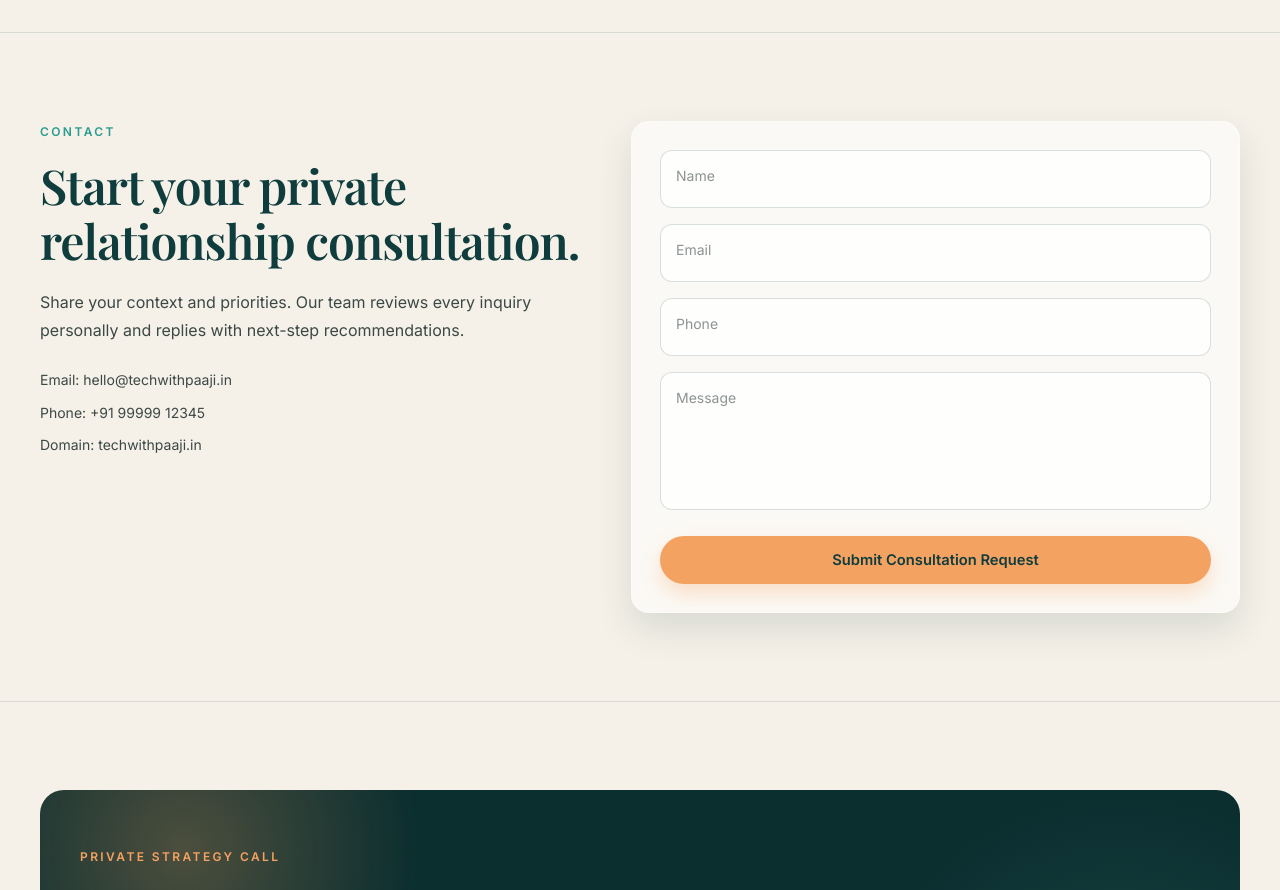
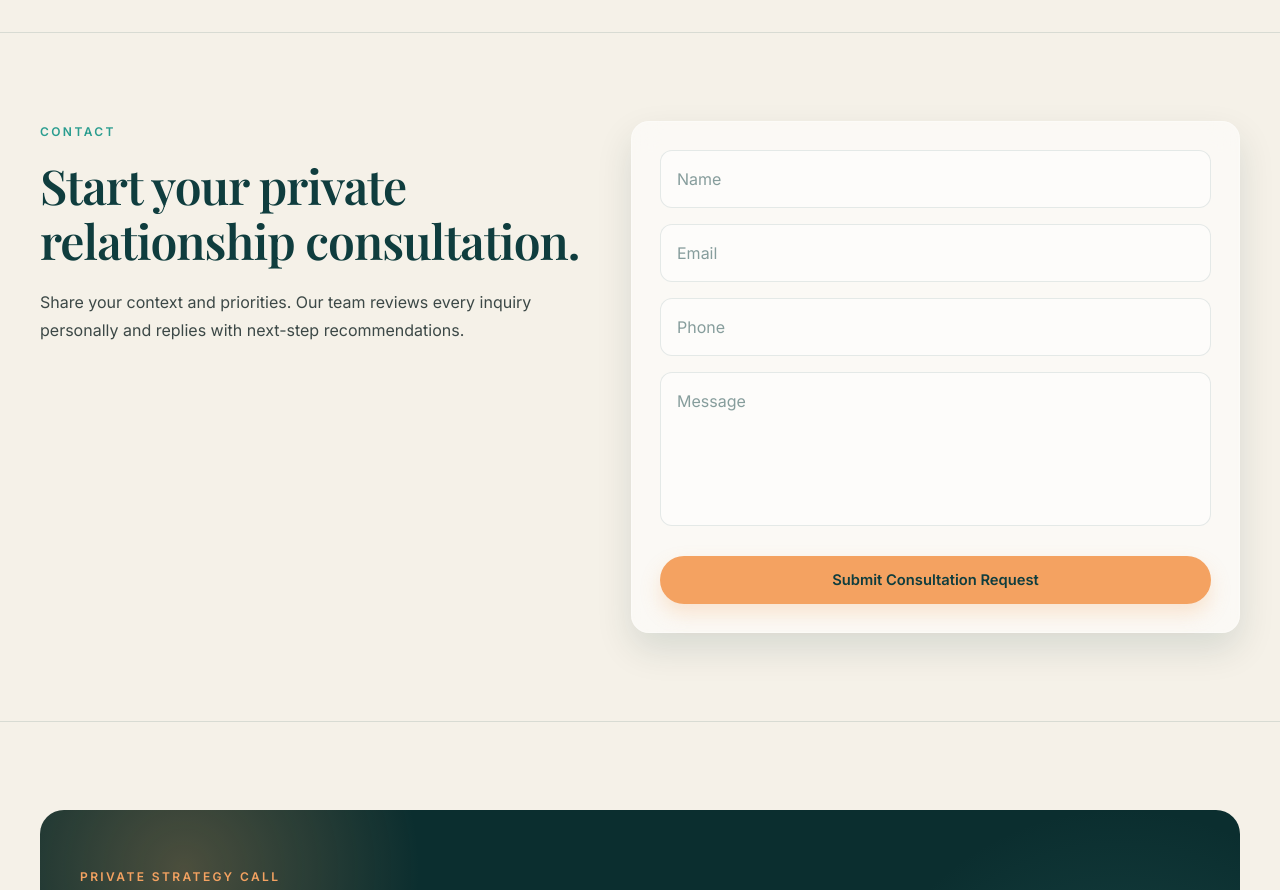
Before and after one commit to Darshan00555/techwithpaaji, a Next.js app: page / in a window 1280 px wide. Shown: the part 3520-4410 px from the top of the page. Built offline with nearby package versions, Linux system fonts and the light colour scheme.

Commit message:
update emailjs and uiux

```diff
--- a/components/ContactForm.js
+++ b/components/ContactForm.js
@@ -2,6 +2,7 @@
 
 import { motion } from "framer-motion";
 import { useMemo, useState } from "react";
+import emailjs from "@emailjs/browser";
 
 const defaultForm = {
   name: "",
@@ -34,74 +35,25 @@ function validate(values) {
   return errors;
 }
 
-function FloatingField({
-  id,
-  label,
-  value,
-  error,
-  onChange,
-  type = "text",
-  textarea = false,
-}) {
-  const active = value.length > 0;
-  const fieldClasses = `w-full rounded-xl border bg-white/75 px-4 pb-3 pt-6 text-sm text-[#0E1E1E] outline-none transition-colors duration-200 ${
-    error
-      ? "border-red-400 focus:border-red-500"
-      : "border-[#0F3D3E]/16 focus:border-[#2A9D8F]"
-  }`;
-
-  return (
-    <label htmlFor={id} className="relative block">
-      {textarea ? (
-        <textarea
-          id={id}
-          rows={5}
-          value={value}
-          onChange={onChange}
-          className={fieldClasses + " resize-none"}
-        />
-      ) : (
-        <input
-          id={id}
-          type={type}
-          value={value}
-          onChange={onChange}
-          className={fieldClasses}
-        />
-      )}
-      <span
-        className={`pointer-events-none absolute left-4 transition-all duration-200 ${
-          active
-            ? "top-2 text-[11px] uppercase tracking-[0.16em] text-[#2A9D8F]"
-            : "top-4 text-sm text-[#0E1E1E]/48"
-        }`}
-      >
-        {label}
-      </span>
-      {error && <p className="mt-1 text-xs text-red-500">{error}</p>}
-    </label>
-  );
-}
-
 export default function ContactForm() {
   const [values, setValues] = useState(defaultForm);
   const [submitted, setSubmitted] = useState(false);
+  const [loading, setLoading] = useState(false);
   const [touched, setTouched] = useState({});
+  const [errorMessage, setErrorMessage] = useState("");
 
   const errors = useMemo(() => validate(values), [values]);
   const hasErrors = Object.keys(errors).length > 0;
 
   const updateField = (key) => (event) => {
     setSubmitted(false);
+    setErrorMessage("");
     setValues((prev) => ({ ...prev, [key]: event.target.value }));
   };
 
-  const handleBlur = (key) => () => {
-    setTouched((prev) => ({ ...prev, [key]: true }));
-  };
+  const handleSubmit = async (event) => {
+    event.preventDefault();
 
-  const handleSubmit = (event) => {
-    event.preventDefault();
     setTouched({
       name: true,
       email: true,
@@ -109,20 +61,43 @@ export default function ContactForm() {
       message: true,
     });
 
-    if (!hasErrors) {
+    if (hasErrors) return;
+
+    setLoading(true);
+    setErrorMessage("");
+
+    try {
+      await emailjs.send(
+        "service_d44ivwg",
+        "template_kmvx69m",
+        {
+          name: values.name,
+          email: values.email,
+          phone: values.phone,
+          message: values.message,
+          time: new Date().toLocaleString(),
+        },
+        "OtLeN4-GXrnnCCoNU"
+      );
+
       setSubmitted(true);
       setValues(defaultForm);
       setTouched({});
+    } catch (error) {
+      setErrorMessage("Something went wrong. Please try again.");
     }
+
+    setLoading(false);
   };
 
   return (
     <section id="contact" className="section-pad divider-line">
       <div className="container-premium grid gap-10 lg:grid-cols-[0.95fr_1.05fr]">
+
+        {/* Left Content */}
         <motion.div
           initial={{ opacity: 0, y: 18 }}
           whileInView={{ opacity: 1, y: 0 }}
-          viewport={{ once: true, amount: 0.25 }}
           transition={{ duration: 0.55 }}
         >
           <p className="text-xs font-semibold uppercase tracking-[0.2em] text-[#2A9D8F]">
@@ -135,74 +110,81 @@ export default function ContactForm() {
             Share your context and priorities. Our team reviews every inquiry
             personally and replies with next-step recommendations.
           </p>
-          <div className="mt-6 space-y-2 text-sm text-[#0E1E1E]/80">
-            <p>Email: hello@techwithpaaji.in</p>
-            <p>Phone: +91 99999 12345</p>
-            <p>Domain: techwithpaaji.in</p>
-          </div>
         </motion.div>
 
+        {/* Form */}
         <motion.form
           onSubmit={handleSubmit}
           initial={{ opacity: 0, y: 18 }}
           whileInView={{ opacity: 1, y: 0 }}
-          viewport={{ once: true, amount: 0.25 }}
-          transition={{ duration: 0.55, delay: 0.08 }}
+          transition={{ duration: 0.55 }}
           className="glass-card p-6 sm:p-7"
         >
           <div className="space-y-4">
-            <div onBlur={handleBlur("name")}>
-              <FloatingField
-                id="name"
-                label="Name"
+
+            <input
+              type="text"
+              placeholder="Name"
               value={values.name}
-                error={touched.name ? errors.name : ""}
               onChange={updateField("name")}
+              className="w-full rounded-xl border border-[#0F3D3E]/10 bg-white/50 p-4 text-[#0F3D3E] placeholder:text-[#0F3D3E]/50 focus:border-[#2A9D8F] focus:outline-none focus:ring-1 focus:ring-[#2A9D8F] transition-all"
             />
-            </div>
-            <div onBlur={handleBlur("email")}>
-              <FloatingField
-                id="email"
+            {touched.name && errors.name && (
+              <p className="text-xs text-red-500">{errors.name}</p>
+            )}
+
+            <input
               type="email"
-                label="Email"
+              placeholder="Email"
               value={values.email}
-                error={touched.email ? errors.email : ""}
               onChange={updateField("email")}
+              className="w-full rounded-xl border border-[#0F3D3E]/10 bg-white/50 p-4 text-[#0F3D3E] placeholder:text-[#0F3D3E]/50 focus:border-[#2A9D8F] focus:outline-none focus:ring-1 focus:ring-[#2A9D8F] transition-all"
             />
-            </div>
-            <div onBlur={handleBlur("phone")}>
-              <FloatingField
-                id="phone"
+            {touched.email && errors.email && (
+              <p className="text-xs text-red-500">{errors.email}</p>
+            )}
+
+            <input
               type="tel"
-                label="Phone"
+              placeholder="Phone"
               value={values.phone}
-                error={touched.phone ? errors.phone : ""}
               onChange={updateField("phone")}
+              className="w-full rounded-xl border border-[#0F3D3E]/10 bg-white/50 p-4 text-[#0F3D3E] placeholder:text-[#0F3D3E]/50 focus:border-[#2A9D8F] focus:outline-none focus:ring-1 focus:ring-[#2A9D8F] transition-all"
             />
-            </div>
-            <div onBlur={handleBlur("message")}>
-              <FloatingField
-                id="message"
-                label="Message"
-                textarea
+            {touched.phone && errors.phone && (
+              <p className="text-xs text-red-500">{errors.phone}</p>
+            )}
+
+            <textarea
+              placeholder="Message"
+              rows={5}
               value={values.message}
-                error={touched.message ? errors.message : ""}
               onChange={updateField("message")}
+              className="w-full rounded-xl border border-[#0F3D3E]/10 bg-white/50 p-4 text-[#0F3D3E] placeholder:text-[#0F3D3E]/50 focus:border-[#2A9D8F] focus:outline-none focus:ring-1 focus:ring-[#2A9D8F] transition-all resize-none"
             />
-            </div>
+            {touched.message && errors.message && (
+              <p className="text-xs text-red-500">{errors.message}</p>
+            )}
+
           </div>
 
           <button
             type="submit"
-            className="premium-button mt-5 w-full bg-[#F4A261] text-[#0F3D3E] shadow-[0_10px_20px_rgba(244,162,97,0.3)] hover:bg-[#f6b178]"
+            disabled={loading}
+            className="premium-button mt-6 w-full bg-[#F4A261] py-3 text-[#0F3D3E] shadow-[0_10px_20px_rgba(244,162,97,0.25)] hover:bg-[#f6b178] hover:shadow-[0_14px_28px_rgba(244,162,97,0.35)]"
           >
-            Submit Consultation Request
+            {loading ? "Sending..." : "Submit Consultation Request"}
           </button>
 
           {submitted && (
-            <p className="mt-4 rounded-lg border border-[#2A9D8F]/30 bg-[#2A9D8F]/10 px-3 py-2 text-sm text-[#0F3D3E]">
-              Thank you. Your message has been received. We will contact you
-              shortly.
+            <p className="mt-4 rounded-lg bg-green-100 p-2 text-sm text-green-700">
+              Thank you. Your message has been sent successfully.
+            </p>
+          )}
+
+          {errorMessage && (
+            <p className="mt-4 rounded-lg bg-red-100 p-2 text-sm text-red-700">
+              {errorMessage}
             </p>
           )}
         </motion.form>
--- a/package.json
+++ b/package.json
@@ -9,6 +9,7 @@
     "lint": "eslint"
   },
   "dependencies": {
+    "@emailjs/browser": "^4.4.1",
     "@fontsource/inter": "^5.2.8",
     "@fontsource/playfair-display": "^5.2.8",
     "framer-motion": "^12.34.0",
```
Also changed, not shown: 1 other file (tests, documents, lock files or other folders). Lines whose indentation alone changed are shown as unchanged.
